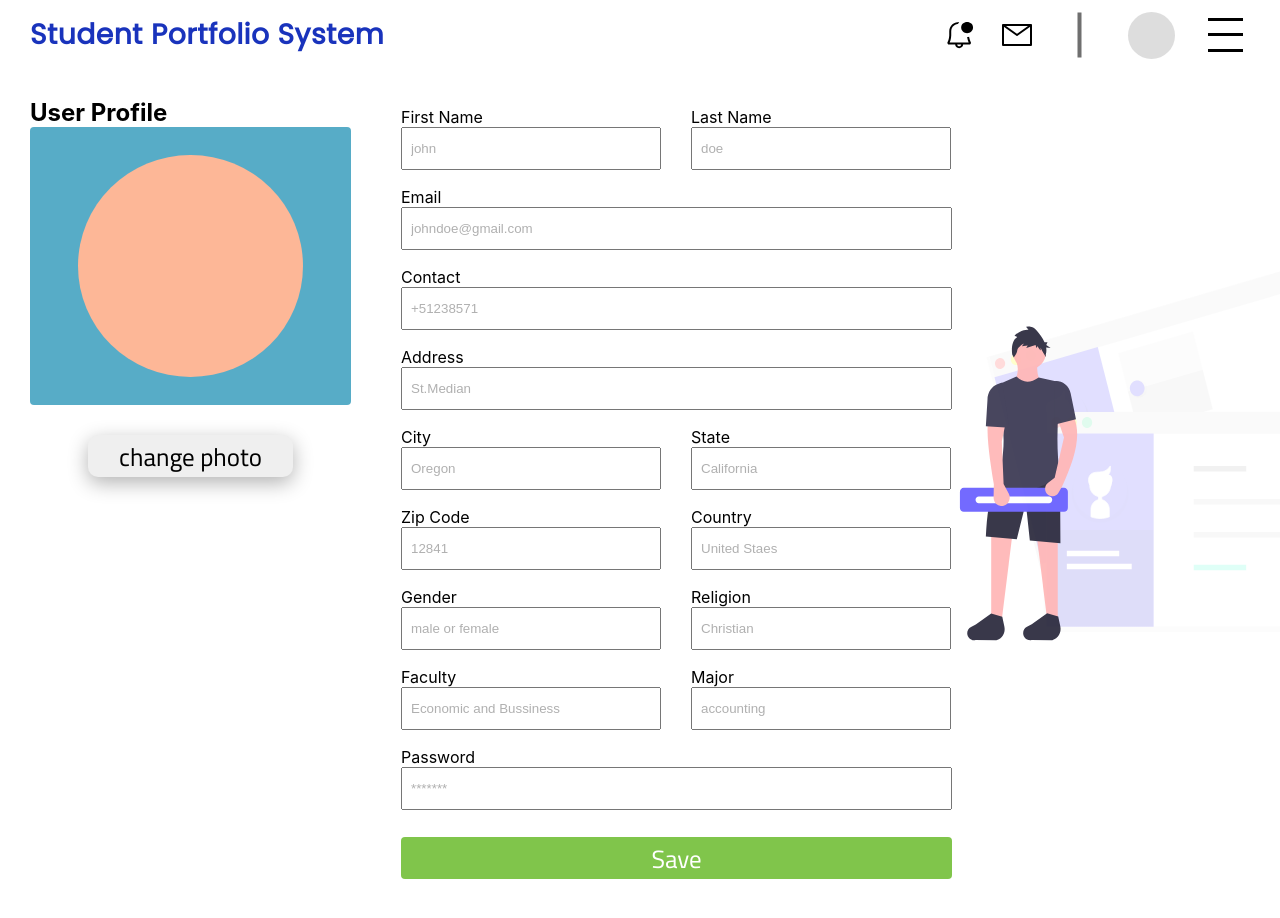
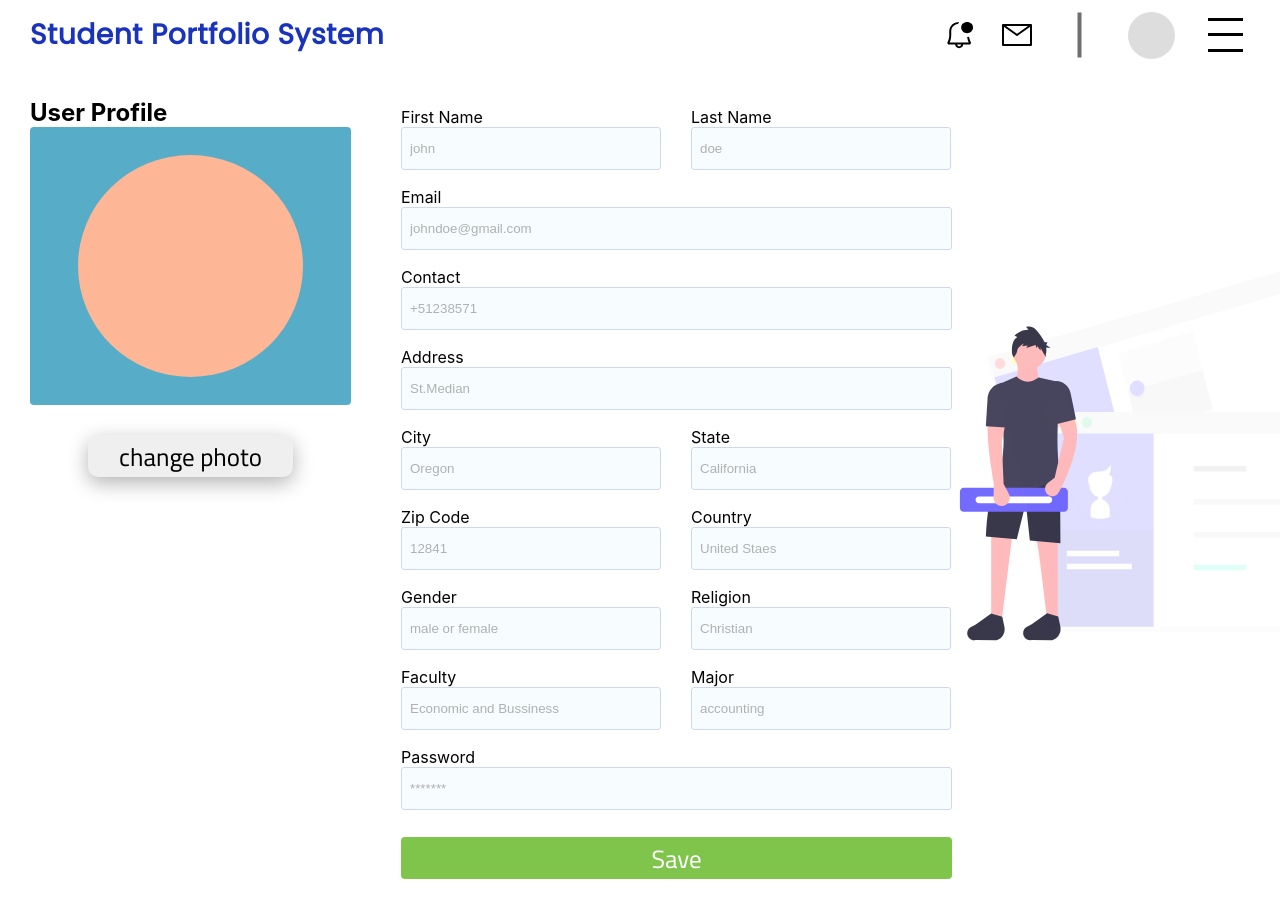
Before and after one commit to PrinceSP/sysPort, a React (Create React App) app: page /profile in a window 1280 px wide. Shown: the top 918 px of the page. Built offline with nearby package versions, Linux system fonts and the light colour scheme.

Commit message:
add border and background styling

```diff
--- a/src/components/atoms/inputs/index.js
+++ b/src/components/atoms/inputs/index.js
@@ -8,7 +8,11 @@ const Inputs = ({className,title,holder,value,fontF,clr,size,height,width=260})
     input:{
       height:43,
       width,
-      padding:'0 8px'
+      padding:'0 8px',
+      background: '#F7FDFF',
+      border: '1.5px solid #CED8F0',
+      boxSizing: 'border-box',
+      borderRadius: '3px'
     }
   }
   return (
```
